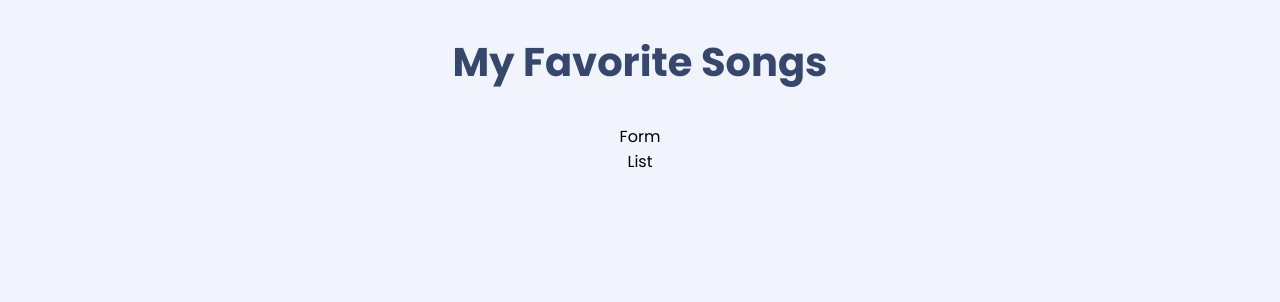
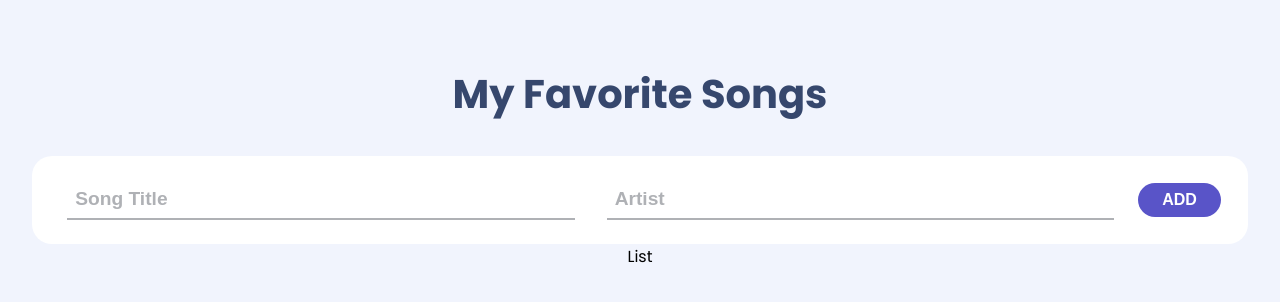
Before and after one commit to lauracastrovenegas/ui-design-react-app, a React (Create React App) app: page / in a window 1280 px wide. Shown: the top 302 px of the page. Built offline with nearby package versions, Linux system fonts and the light colour scheme.

Commit message:
Add styling for form

```diff
--- a/src/App.css
+++ b/src/App.css
@@ -1,5 +1,6 @@
 .App {
   text-align: center;
+  padding: 2rem;
 }
 
 .Header {
@@ -8,3 +9,43 @@
   margin: 2rem;
   color: #36476D;
 }
+
+.Form {
+  display: flex;
+  flex-direction: row;
+  background-color: #FFFFFF;
+  padding: 0.5rem 1.2rem;
+  border-radius: 20px;
+}
+
+.form-input {
+  border:0;
+  border-bottom: 2px solid #AFB1B5;
+  padding: 0.5rem;
+  margin: 1rem;
+  background-color: transparent;
+  font-size: 1.2rem;
+  width: 100%;
+}
+
+.form-input::placeholder {
+  color: #AFB1B5;
+  font-weight: 600;
+}
+
+.form-button {
+  background-color: #5954C8;
+  color: #FFFFFF;
+  border-radius: 20px;
+  height: fit-content;
+  padding: 0.5rem 1.5rem;
+  border: none;
+  font-size: 1rem;
+  font-weight: 600;
+  margin: auto 0.5rem;
+}
+
+.form-button:hover {
+  background-color: #4E49AB;
+  cursor: pointer;
+}
--- a/src/Form.js
+++ b/src/Form.js
@@ -2,9 +2,11 @@ import './App.css';
 
 function Form() {
   return (
-    <div className="Form">
-      <div>Form</div>
-    </div>
+    <form className="Form">
+      <input className="form-input" type="text" id="name" placeholder="Song Title"></input>
+      <input className="form-input" type="text" id="name" placeholder="Artist"></input>
+      <button className="form-button">ADD</button>
+    </form>
   );
 }
 
```
